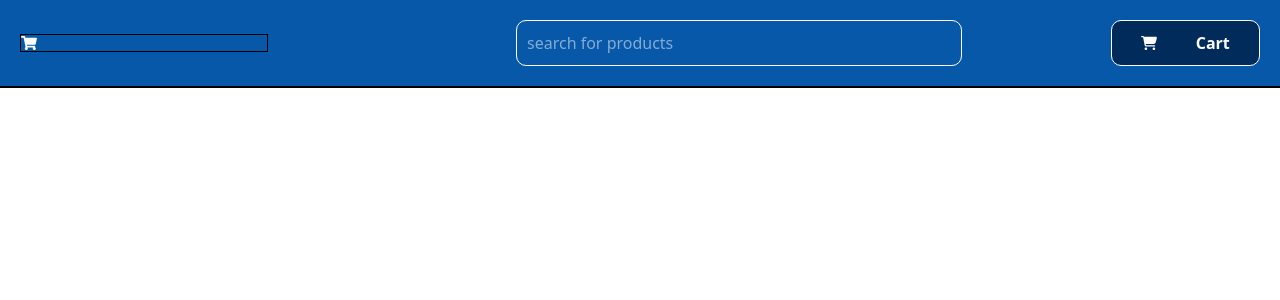
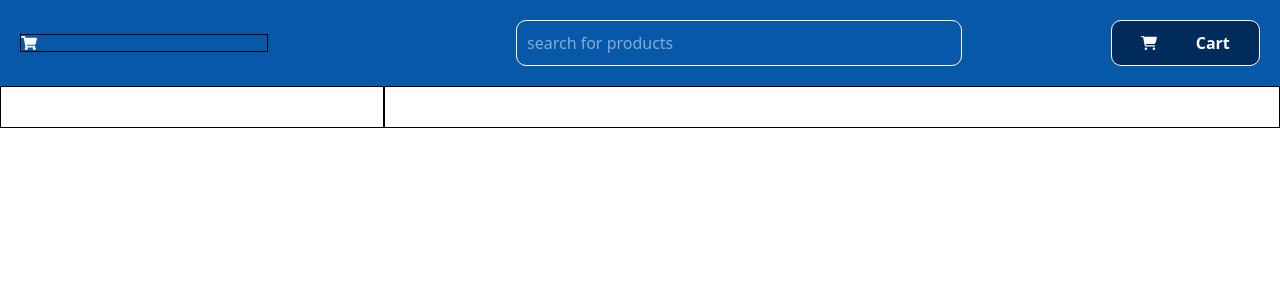
Before and after one commit to midestic/whatbytes, a Next.js app: page / in a window 1280 px wide. Shown: the top 300 px of the page. Built offline with nearby package versions, Linux system fonts and the light colour scheme.

Commit message:
started building the sidebar component

```diff
--- a/app/components/SidebarFilter.tsx
+++ b/app/components/SidebarFilter.tsx
@@ -1,5 +1,10 @@
 import React from "react";
 
 export default function SidebarFilter() {
-  return <div>SidebarFilter</div>;
+  return (
+    <div className="w-[100%] flex flex-col gap-y-[20px]">
+      <div className="bg-[#0758a8] text-white"></div>
+      <div></div>
+    </div>
+  );
 }
--- a/app/page.tsx
+++ b/app/page.tsx
@@ -8,7 +8,7 @@ export default function Home() {
       <Header />
 
       <main className="flex">
-        <div className="w-[30%] border"></div>
+        <div className="w-[30%] border p-[20px]"></div>
         <div className="w-[70%] border"></div>
       </main>
     </div>
```
